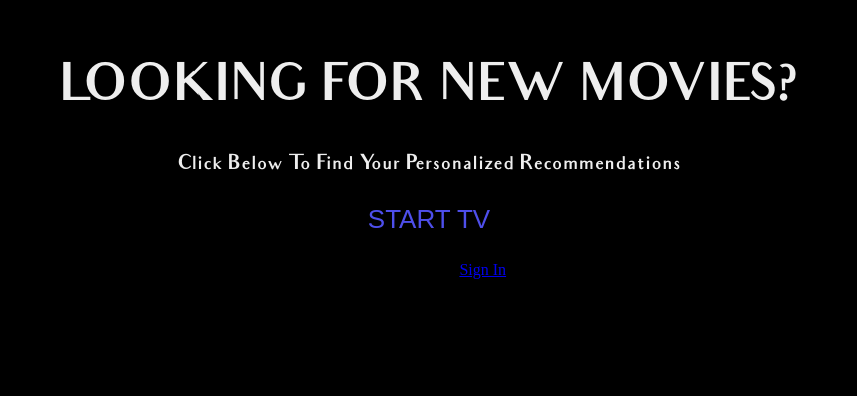
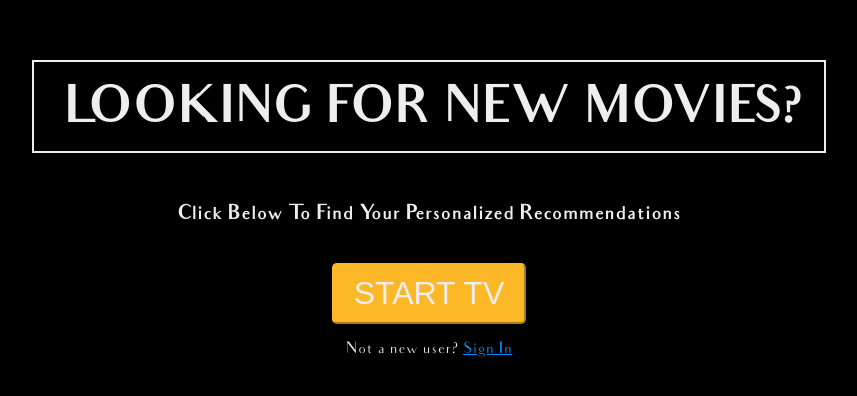
Before and after one commit to Julierv/MyMovieRecomendations, a plain HTML site: page index.html in a window 1280 px wide. Shown: the part 214-610 px from the top of the page, without its empty margins (211-1068 px from the left). Drawn offline with Linux system fonts and the light colour scheme.

Commit message:
CSS file updated

```diff
--- a/selection-covers.css
+++ b/selection-covers.css
@@ -0,0 +1,165 @@
+body {
+    position: relative;
+    padding: 0;
+    margin: 0;
+    background-color:#000000;
+}
+.content {
+    padding-top: 82px;
+}
+
+/*  */
+.button-container {
+    text-align: center;
+}
+
+.show-button {
+    display: block;
+}
+
+.image-row {
+    display: flex;
+    width: 92%;
+    margin-left: 4%;
+    justify-content: space-between;
+    margin-bottom: 20px;
+}
+.image-container {
+    position: relative;
+    text-align: center;
+    width: 16%;
+}
+.image {
+    width: 100%;
+    height: auto;
+    margin: 0 5px;
+    border-radius: 4%;
+    transition: transform 0.3s;
+    cursor: pointer; /* Add cursor pointer to indicate clickable */
+}
+.selected {
+    margin: -5px; /* Add margin to selected image */
+    border: 3px solid #ffffff; /* Add border to selected image */
+}
+.description {
+    font-size: 14px;
+    margin-top: 5px;
+    position: absolute;
+    width: 100%;
+    text-align: center;
+    opacity: 0; /* Initially hide the description */
+    transition: opacity 0.4s;
+    background-color: rgba(0, 0, 0, 0.8);
+    color: white;
+    padding: 5px;
+    bottom: 0; /* Position the description at the bottom */
+}
+.image-container:hover .image {
+    transform: translateY(-20px);
+}
+.image-container:hover .description {
+    opacity: 1; /* Show the description on hover */
+}
+
+/* Top Banner */
+.banner {
+    position: fixed;
+    top: 0;
+    left: 0;
+    width: 100%;
+    background-color: rgba(0, 0, 0, 0.8);
+    color: white;
+    text-align: center;
+    font-size: 20px;
+    z-index: 999;
+}
+.next-button {
+    display: none;
+    position: absolute;
+    top: 0px;
+    right: 0px;
+    background-color: #FDB827;
+    color: white;
+    padding: 18.4px 28px;
+    border-radius: 6px;
+    border: none;
+    cursor: pointer;
+    animation: blink 1.7s infinite; /* Add blinking animation */
+    font-family: 'Audrey 1.0', sans-serif;
+}
+
+/* Fonts */
+h1{
+    color: #EEEEEE;
+    font-size: 50px;
+    font-family: 'Audrey 1.0', sans-serif;
+    border: 2px solid #EEEEEE;
+    padding-top: 20px;
+    padding-bottom: 9px;
+    padding-left: 30px;
+    padding-right: 20px;
+    display: inline-block;
+}
+h2{
+    color: #EEEEEE;
+    font-size: 20px;
+    font-family: 'Audrey 1.0', sans-serif;
+}
+
+p{
+    color: #EEEEEE;
+    font-size: 18px;
+    font-family: 'Audrey 1.0', sans-serif;
+}
+
+.sign-in-text {
+    margin-top: vh;
+    font-size: 16px;
+}
+
+.sign-in-text a {
+    color: #068FFF; /* Color for the link text */
+    text-decoration: underline; /* Underline the link text */
+}
+
+.title-box{
+    position: relative;
+    top: 30vh;
+    text-align: center;
+    margin: 0;
+    padding: 0;
+}
+
+.modern-button {
+    padding: 10px 20px;
+    margin-top: 20px;
+    background-color: #000000;
+    color: #EEEEEE;
+    border-radius: 5px;
+    border-color: #FDB827;
+    background-color: #FDB827;
+    font-size: 32px;
+    cursor: pointer;
+    transition: background-color 0.3s ease-in-out;
+}
+
+.modern-button:hover {
+    background-color: #000000;
+
+}
+
+
+@font-face {
+    font-family: 'Audrey 1.0';
+    src: url('Audrey 1.0/Audrey-Normal.otf') format('woff2');
+    /* Add more font properties if needed */
+  }
+
+@keyframes blink {
+    50%, 100% {
+        opacity: 1;
+    }
+    50% {
+        opacity: 0.7;
+    }
+}
--- a/styles.css
+++ b/styles.css
@@ -9,6 +9,12 @@ h1{
     color: #EEEEEE;
     font-size: 50px;
     font-family: 'Audrey 1.0', sans-serif;
+    border: 2px solid #EEEEEE;
+    padding-top: 20px;
+    padding-bottom: 9px;
+    padding-left: 30px;
+    padding-right: 20px;
+    display: inline-block;
 }
 h2{
     color: #EEEEEE;
@@ -16,38 +22,48 @@ h2{
     font-family: 'Audrey 1.0', sans-serif;
 }
 
+p{
+    color: #EEEEEE;
+    font-size: 18px;
+    font-family: 'Audrey 1.0', sans-serif;
+}
+
+.sign-in-text {
+    margin-top: vh;
+    font-size: 16px;
+}
+
+.sign-in-text a {
+    color: #068FFF;
+    text-decoration: underline;
+}
+
 .title-box{
     position: relative;
     top: 30vh;
     text-align: center;
-}
-
-.button-container {
-    display: flex;
-    justify-content: center;
-    align-items: center;
-    height: 100vh;
+    margin: 0;
+    padding: 0;
 }
 
 .modern-button {
     padding: 10px 20px;
-    border: none;
+    margin-top: 20px;
     background-color: #000000;
-    color: #4E4FEB;
-    border-radius: 8px;
-    border-color: #EEEEEE;
-    font-size: 26px;
+    color: #EEEEEE;
+    border-radius: 5px;
+    border-color: #FDB827;
+    background-color: #FDB827;
+    font-size: 32px;
     cursor: pointer;
     transition: background-color 0.3s ease-in-out;
 }
 
 .modern-button:hover {
-    background-color: #068FFF;
+    background-color: #000000;
 }
-
 
 @font-face {
     font-family: 'Audrey 1.0';
     src: url('Audrey 1.0/Audrey-Normal.otf') format('woff2');
-    /* Add more font properties if needed */
-  }
+}
```
Also changed, not shown: mongo.js (added, +32 -0 lines), selection.html (+6 -6 lines).
